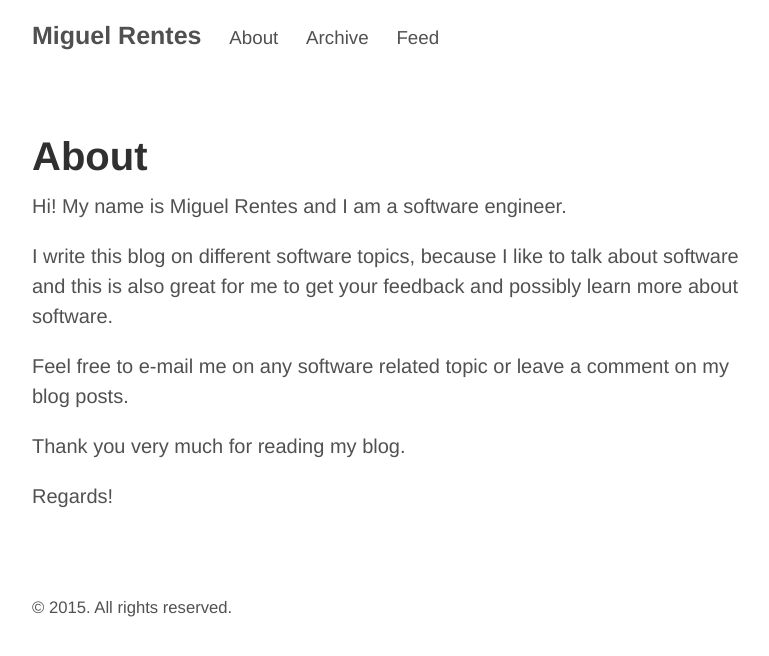
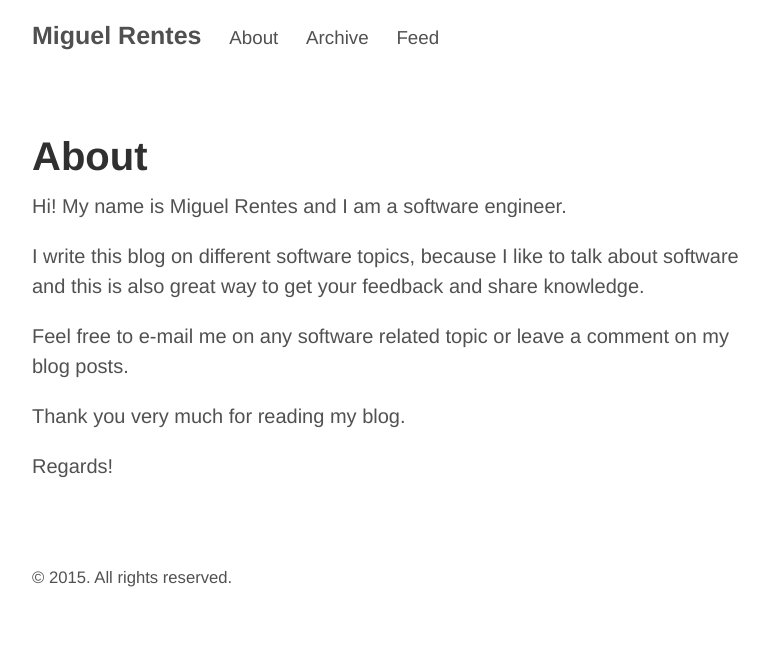
Before and after one commit to rentes/rentes.github.io, a Jekyll site: the page built from about.md, in a window 1280 px wide. Shown: the top 656 px of the page, without its empty margins (248-1017 px from the left). Built offline with Jekyll 4.4.1, drawn with Linux system fonts in a browser that asks for light colours.

Commit message:
Adds a better text on the About page

```diff
--- a/about.md
+++ b/about.md
@@ -6,8 +6,8 @@ title: About
 Hi! My name is Miguel Rentes and I am a software engineer.
 
 I write this blog on different software topics, because I like to talk
-about software and this is also great for me to get your feedback and
-possibly learn more about software.
+about software and this is also great way to get your feedback and
+share knowledge.
 
 Feel free to e-mail me on any software related topic or leave a
 comment on my blog posts.
```
